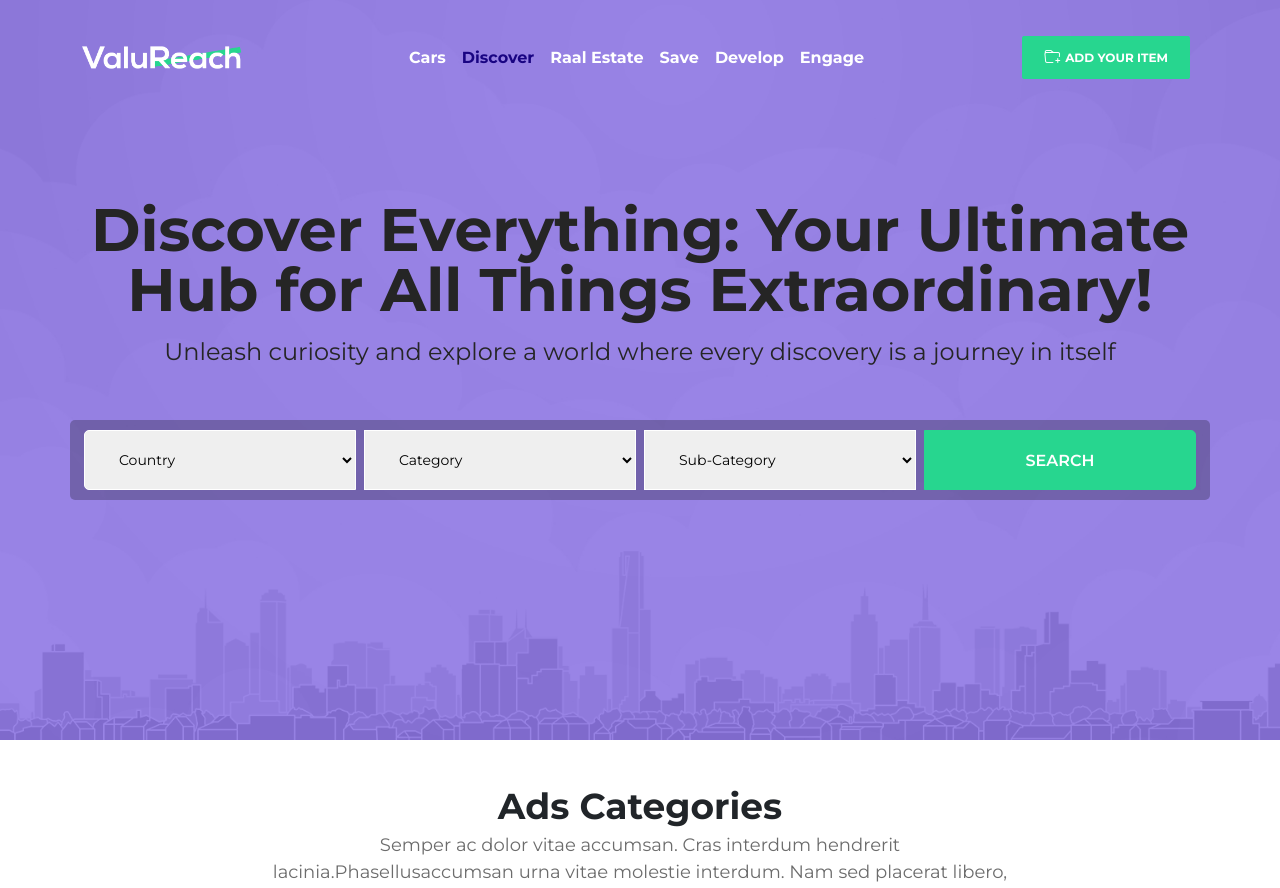
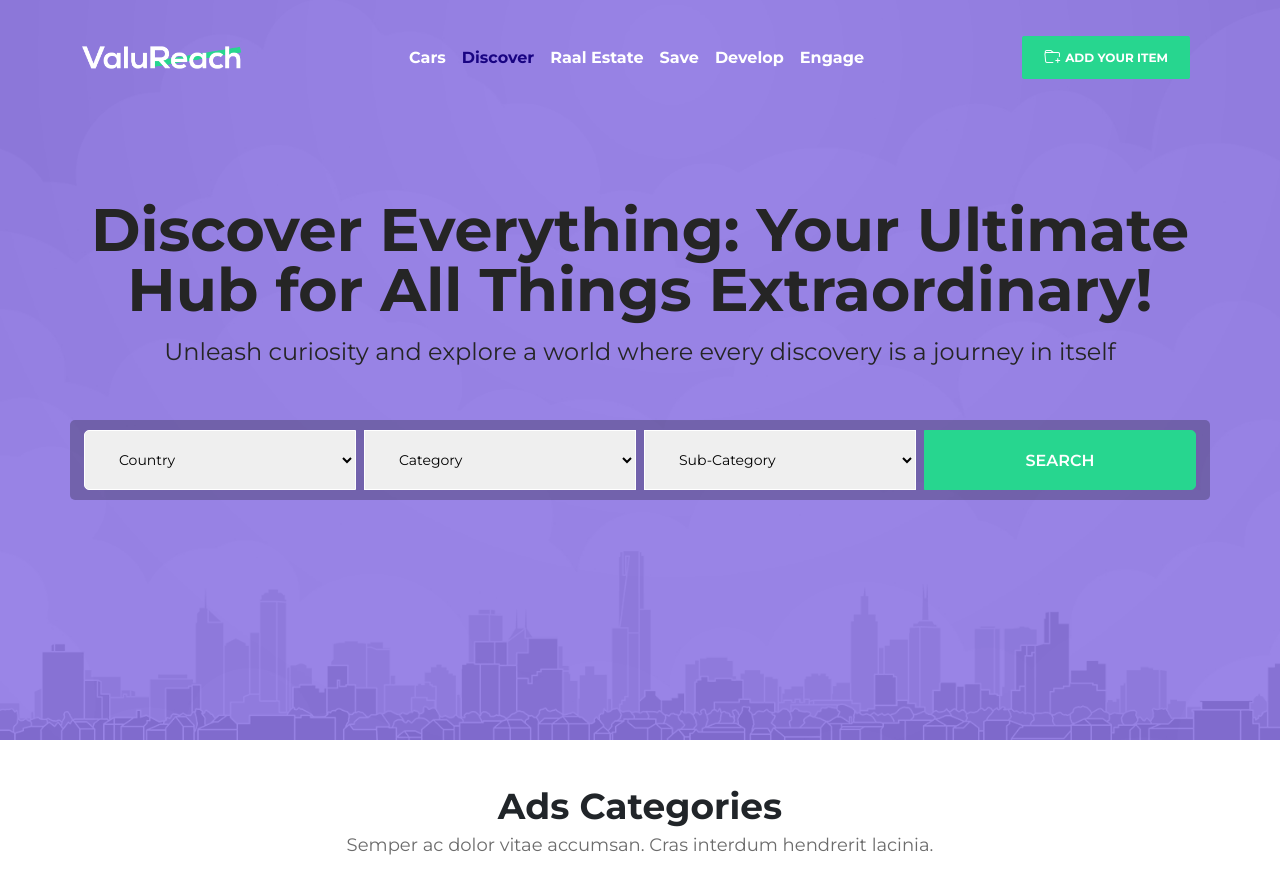
Before and after one commit to mohmedAmged/testV01, a React (Create React App) app: page /discover in a window 1280 px wide. Shown: the top 888 px of the page. Built offline with nearby package versions, Linux system fonts and the light colour scheme.

Commit message:
remove subtitle

```diff
--- a/src/components/discoverAdsCategories/DiscoverAdsCateg.jsx
+++ b/src/components/discoverAdsCategories/DiscoverAdsCateg.jsx
@@ -87,7 +87,7 @@ export default function DiscoverAdsCateg() {
             Ads Categories
             </h3>
             <p>
-            Semper ac dolor vitae accumsan. Cras interdum hendrerit lacinia.Phasellusaccumsan urna vitae molestie interdum. Nam sed placerat libero, non eleifend dolor
+            Semper ac dolor vitae accumsan. Cras interdum hendrerit lacinia.
             </p>
           </div>
         </div>
--- a/src/components/discoverAdsCategories/discoverAdsCateg.css
+++ b/src/components/discoverAdsCategories/discoverAdsCateg.css
@@ -6,4 +6,5 @@
 .discover__Ads__categories__handler p{
     font-size: 18px;
     color: #6c6c6c;
+    margin-bottom: 30px;
 }
```
